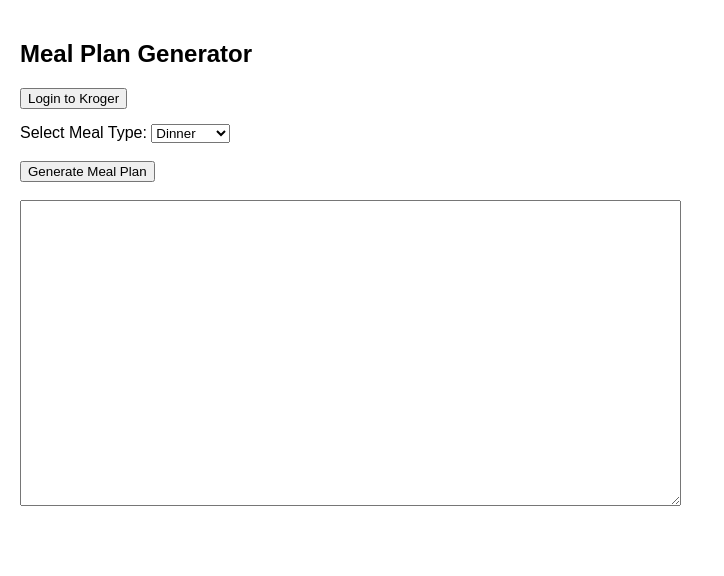
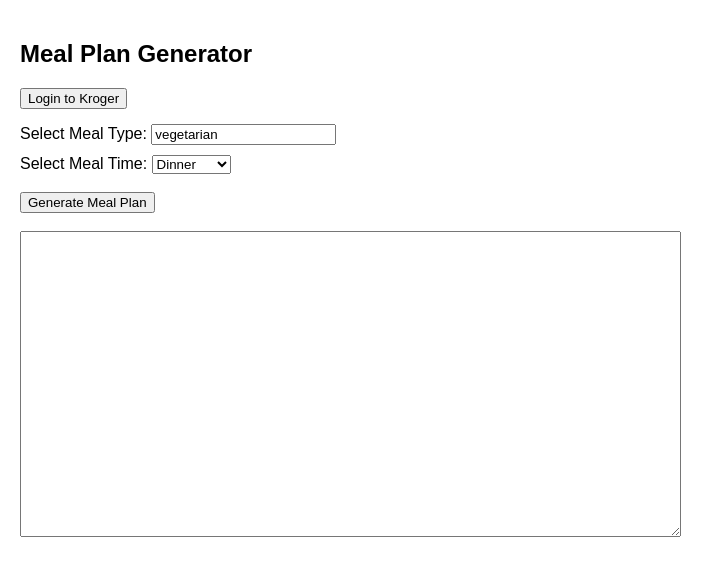
Before and after one commit to maa11235/meal-planner-frontend, a React (Create React App) app: page / in a window 1280 px wide. Shown: the top 576 px of the page, without its empty margins (0-724 px from the left). Built offline with nearby package versions, Linux system fonts and the light colour scheme; no server answers.

Commit message:
Update to enerate meal plan after logging in to kroger

```diff
--- a/src/App.js
+++ b/src/App.js
@@ -1,30 +1,37 @@
 import React, { useState } from "react";
 
 function App() {
-  const [mealType, setMealType] = useState("dinner");
+  const [mealType, setMealType] = useState("vegetarian"); // default for type
+  const [mealTime, setMealTime] = useState("dinner"); // default for time
   const [mealPlan, setMealPlan] = useState("");
 
   const backendUrl = process.env.REACT_APP_BACKEND_URL;
 
+  // Call Kroger login
+  const handleKrogerLogin = () => {
+    window.location.href = `${backendUrl}/login`;
+  };
+
+  // Call /plan-and-cart
   const handleGenerate = async () => {
     try {
-      const response = await fetch(`${backendUrl}/generate-meal-plan`, {
+      const response = await fetch(`${backendUrl}/plan-and-cart`, {
         method: "POST",
         headers: {
           "Content-Type": "application/json",
         },
-        body: JSON.stringify({ meal_type: mealType }),
+        body: JSON.stringify({
+          time: mealTime, // new dropdown
+          type: mealType, // from text box
+        }),
+        credentials: "include", // important so session cookies are sent
       });
 
       const data = await response.json();
-      setMealPlan(JSON.stringify(data, null, 2)); // pretty-print JSON
+      setMealPlan(JSON.stringify(data, null, 2));
     } catch (error) {
       setMealPlan(`Error: ${error.message}`);
     }
-  };
-
-  const handleKrogerLogin = () => {
-    window.location.href = `${backendUrl}/login`;
   };
 
   return (
@@ -37,15 +44,27 @@ function App() {
       </button>
       <br />
 
+      {/* Meal Type Textbox */}
       <label htmlFor="mealType">Select Meal Type: </label>
-      <select
+      <input
+        type="text"
         id="mealType"
         value={mealType}
         onChange={(e) => setMealType(e.target.value)}
+        style={{ marginBottom: "10px" }}
+      />
+      <br />
+
+      {/* Meal Time Dropdown */}
+      <label htmlFor="mealTime">Select Meal Time: </label>
+      <select
+        id="mealTime"
+        value={mealTime}
+        onChange={(e) => setMealTime(e.target.value)}
       >
+        <option value="breakfast">Breakfast</option>
+        <option value="lunch">Lunch</option>
         <option value="dinner">Dinner</option>
-        <option value="lunch">Lunch</option>
-        <option value="breakfast">Breakfast</option>
       </select>
 
       <br />
@@ -56,6 +75,7 @@ function App() {
       <br />
       <br />
 
+      {/* Meal Plan Output */}
       <textarea
         value={mealPlan}
         readOnly
```
